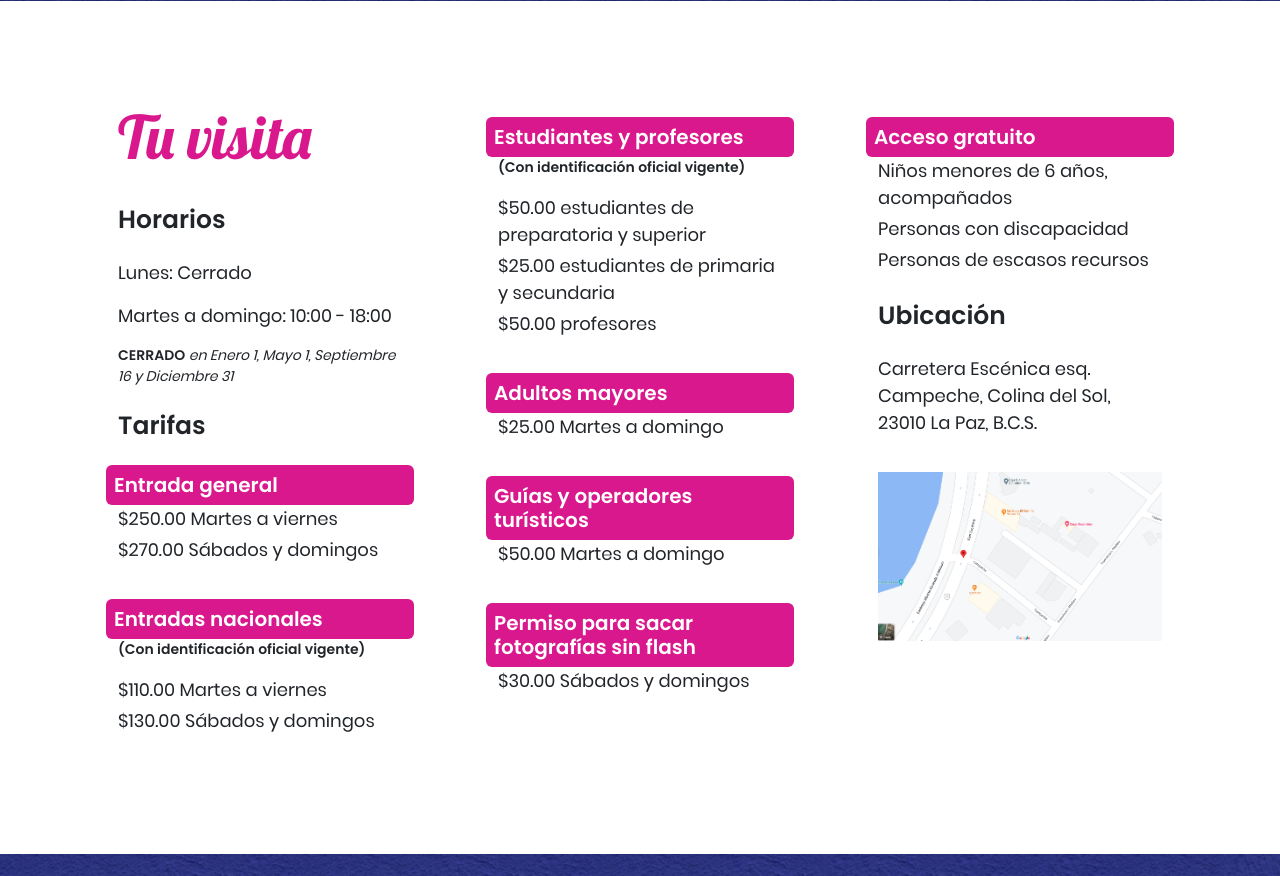
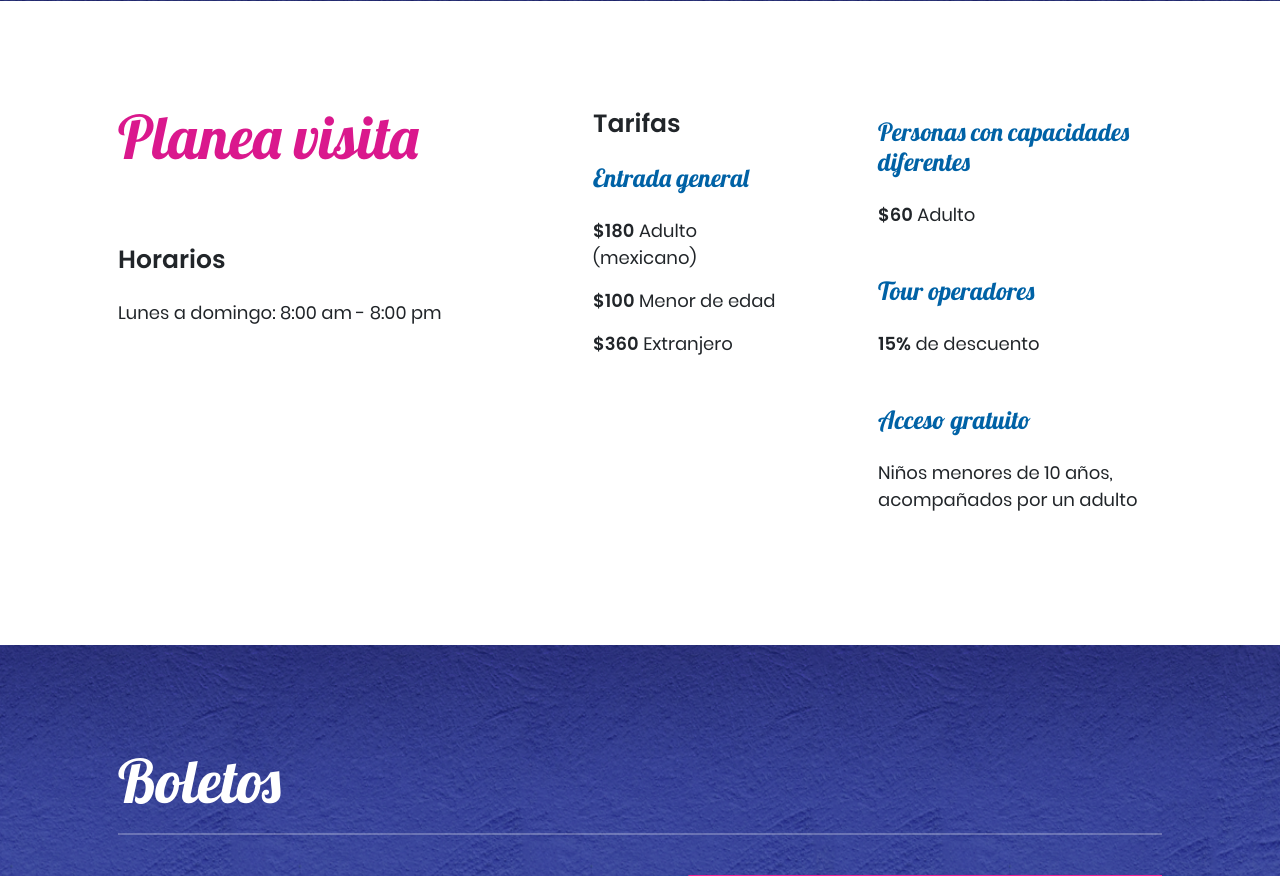
Before and after one commit to jzunigauabcs/frida-jardin-landingpage, a PHP site: page / in a window 1280 px wide. Shown: the part 871-1747 px from the top of the page. Run offline with PHP 8.4, Linux system fonts and the light colour scheme.

Commit message:
Planea tu visita

```diff
--- a/index.html
+++ b/index.html
@@ -141,85 +141,48 @@
   <!-- INICIO / HEADER END-->
 
 
-  <!-- TU VISITA -->
+  <!-- PLANEA TU VISITA -->
   <div id="tu-visita" class="container-fluid section-padding">
     <div class="container">
       <div class="row align-items-start" style="font-family: poppins-regular">
-            <div class="col-sm-12 col-md-12 col-lg-4 px-5">
-                <h1 style="font-family: Lobster;" class="pink-title pb-2 txt-titulo">Tu visita</h1>
 
+        <div class="col-sm-12 col-md-12 col-lg-5 px-5">
+          <h1 style="font-family: Lobster;" class="pink-title pb-5 txt-titulo">Planea visita</h1>
           <h5 class="py-3" style="font-family: poppins">Horarios</h5>
-
           <div class="row">
-                    <p>Lunes: Cerrado</p>
-                    <p>Martes a domingo: 10:00 - 18:00</p>
-                    <p id="small-letter"><b style="font-family: poppins;">CERRADO</b><i style="font-family: poppins-regular;"> en Enero 1, Mayo 1, Septiembre 16 y Diciembre 31</i></p>
+              <p>Lunes a domingo: 8:00 am - 8:00 pm</p>
+          </div>
+          <div class="vertical-line"></div> <!-- Esta es la línea vertical -->
         </div>
 
+        <div class="col-sm-12 col-md-12 col-lg-3 px-5">
           <h5 class="pt-2" style="font-family: poppins">Tarifas</h5>
-
           <div class="row py-3">
-                    <div class="text-white p-2 rounded" style="background-color: var(--color-1)"><h6 class="m-0" style="font-family: poppins">Entrada general</h6></div>
-                    <p class="mb-1">$250.00 Martes a viernes</p>
-                    <p class="mb-1">$270.00 Sábados y domingos</p>
-                </div>
-
-                <div class="row py-3">
-                    <div class="text-white p-2 rounded" style="background-color: var(--color-1)"><h6 class="m-0" style="font-family: poppins">Entradas nacionales</h6></div>
-                    <p id="small-letter" style="font-family: poppins;">(Con identificación oficial vigente)</p>
-                    <p class="mb-1">$110.00 Martes a viernes</p>
-                    <p class="mb-1">$130.00 Sábados y domingos</p>
+              <h5 style="font-family: Lobster; color: var(--color-3)" class="pb-3">Entrada general</h5>
+              <div lass="mb-1"><p style="font-family: poppins-regular"><span style="font-family: poppins">$180</span> Adulto (mexicano)</p></div>
+              <div lass="mb-1"><p style="font-family: poppins-regular"><span style="font-family: poppins">$100</span> Menor de edad</p></div>
+              <div lass="mb-1"><p style="font-family: poppins-regular"><span style="font-family: poppins">$360</span> Extranjero</p></div>
           </div>
         </div>
 
         <div class="col-sm-12 col-md-12 col-lg-4 px-5">
           <div class="row py-3">
-                    <div class="text-white p-2 rounded" style="background-color: var(--color-1)"><h6 class="m-0" style="font-family: poppins">Estudiantes y profesores</h6></div>
-                    <p id="small-letter" style="font-family: poppins;">(Con identificación oficial vigente)</p>
-                    <p class="mb-1">$50.00 estudiantes de preparatoria y superior</p>
-                    <p class="mb-1">$25.00 estudiantes de primaria y secundaria</p>
-                    <p class="mb-1">$50.00 profesores</p>
+            <h5 style="font-family: Lobster; color: var(--color-3)" class="pb-3">Personas con capacidades diferentes</h5>
+            <div lass="mb-1"><p style="font-family: poppins-regular"><span style="font-family: poppins">$60</span> Adulto</p></div>
           </div>
-
           <div class="row py-3">
-                    <div class="text-white p-2 rounded" style="background-color: var(--color-1)"><h6 class="m-0" style="font-family: poppins">Adultos mayores</h6></div>
-                    <p class="mb-1">$25.00 Martes a domingo</p>
+            <h5 style="font-family: Lobster; color: var(--color-3)" class="pb-3">Tour operadores</h5>
+            <div lass="mb-1"><p style="font-family: poppins-regular"><span style="font-family: poppins">15%</span> de descuento</p></div>
           </div>
-
           <div class="row py-3">
-                    <div class="text-white p-2 rounded" style="background-color: var(--color-1)"><h6 class="m-0" style="font-family: poppins">Guías y operadores turísticos</h6></div>
-                    <p class="mb-1">$50.00 Martes a domingo</p>
-                </div>
-
-                <div class="row py-3">
-                    <div class="text-white p-2 rounded" style="background-color: var(--color-1)"><h6 class="m-0" style="font-family: poppins">Permiso para sacar fotografías sin flash</h6></div>
-                    <p class="mb-1">$30.00 Sábados y domingos</p>
-                </div>
-            </div>
-
-            <div class="col-sm-12 col-md-12 col-lg-4 px-5">
-                <div class="row py-3">
-                    <div class="text-white p-2 rounded" style="background-color: var(--color-1)"><h6 class="m-0" style="font-family: poppins">Acceso gratuito</h6></div>
-                    <p class="mb-1">Niños menores de 6 años, acompañados</p>
-                    <p class="mb-1">Personas con discapacidad</p>
-                    <p class="mb-1">Personas de escasos recursos</p>
-                </div>
-
-                <h5 class="pt-2" style="font-family: poppins">Ubicación</h5>
-
-                <div class="row py-3">
-                    <p class="mb-1">Carretera Escénica esq. Campeche, Colina del Sol, 23010 La Paz, B.C.S.</p>
-                </div>
-
-                <div class="row py-3">
-                    <img src="./assets/images/Mapa.png" class="img-fluid" alt="">
+            <h5 style="font-family: Lobster; color: var(--color-3)" class="pb-3">Acceso gratuito</h5>
+            <div lass="mb-1"><p style="font-family: poppins-regular">Niños menores de 10 años, acompañados por un adulto</p></div>
           </div>
         </div>
       </div>
     </div>
-
   </div>
-  <!-- TU VISITA END-->
+  <!-- PLANEA TU VISITA END-->
 
   <!-- BOLETOS -->
   <div id="boletos" class="container-fluid section-wall-bg">
```
Also changed, not shown: css/style.css (line endings or trailing spaces). Lines whose indentation alone changed are shown as unchanged.
